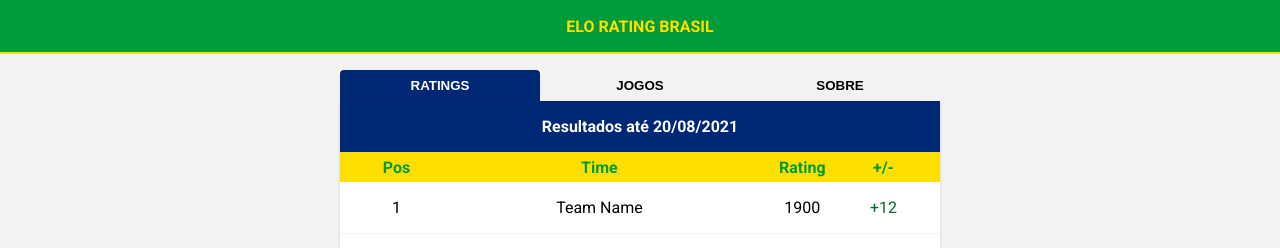
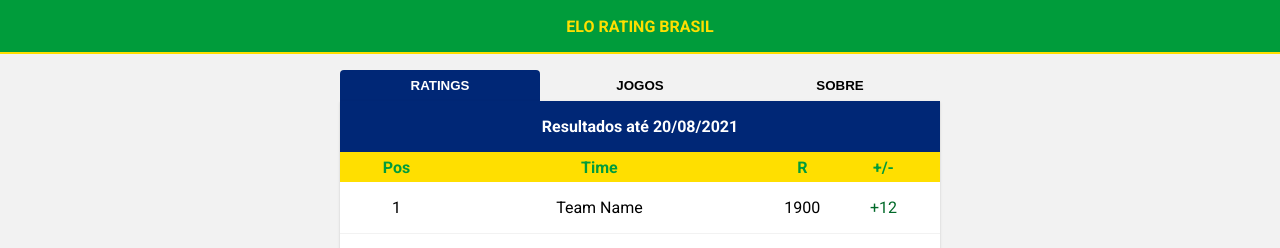
Before and after one commit to gaholanda/elo-rating-brasil, a Next.js app: page / in a window 1280 px wide. Shown: the top 248 px of the page. Built offline with nearby package versions, Linux system fonts and the light colour scheme.

Commit message:
style: add title in listteams headers

```diff
--- a/src/components/_ListTeams.tsx
+++ b/src/components/_ListTeams.tsx
@@ -6,10 +6,18 @@ export const ListTeams: React.FC = () => {
       <div className="list-teams--header">
         <p>Resultados até 20/08/2021</p>
         <div className="list-teams--titles">
-          <p className="list-teams--titles-pos">Pos</p>
-          <p className="list-teams--titles-name">Time</p>
-          <p className="list-teams--titles-rate">Rating</p>
-          <p className="list-teams--titles-diff">+/-</p>
+          <p className="list-teams--titles-pos" title="Posição">
+            Pos
+          </p>
+          <p className="list-teams--titles-name" title="Time">
+            Time
+          </p>
+          <p className="list-teams--titles-rate" title="Rating">
+            R
+          </p>
+          <p className="list-teams--titles-diff" title="Evolução">
+            +/-
+          </p>
         </div>
       </div>
       <div className="list-teams--ratings">
```
